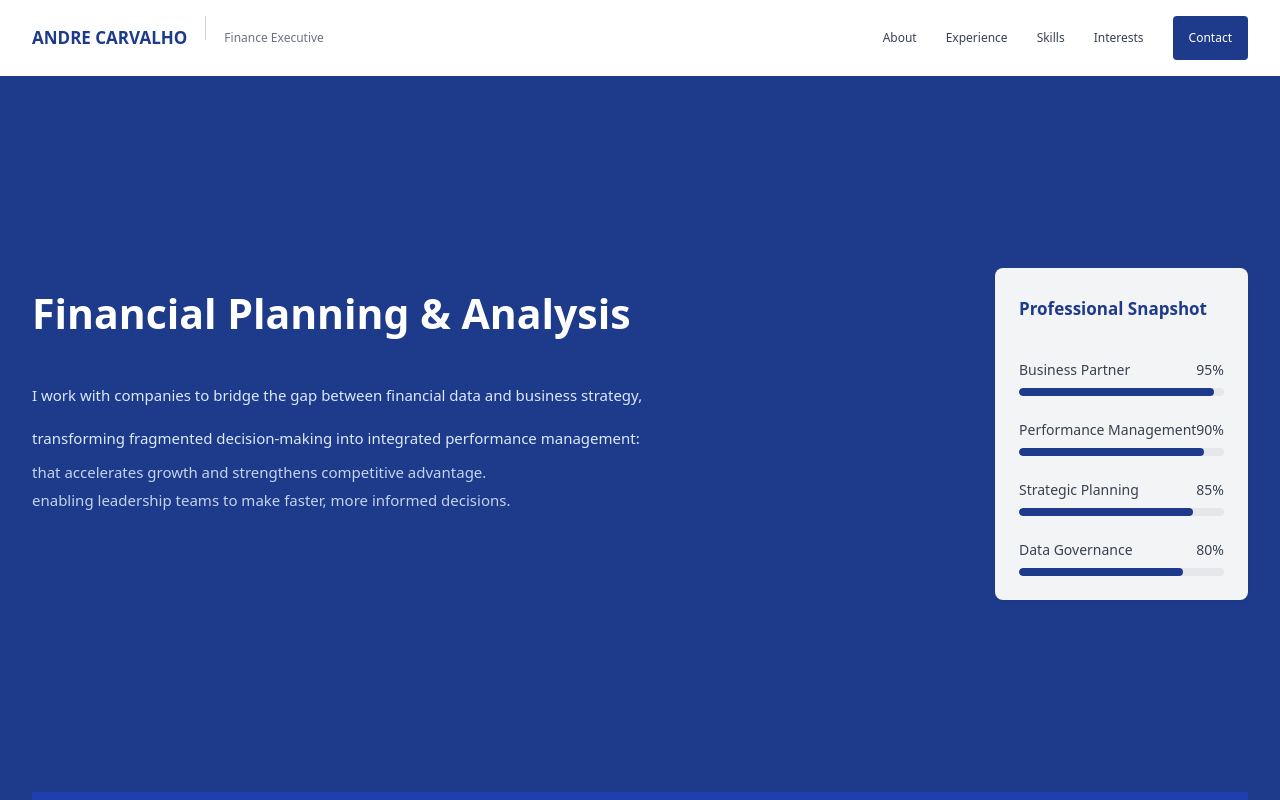
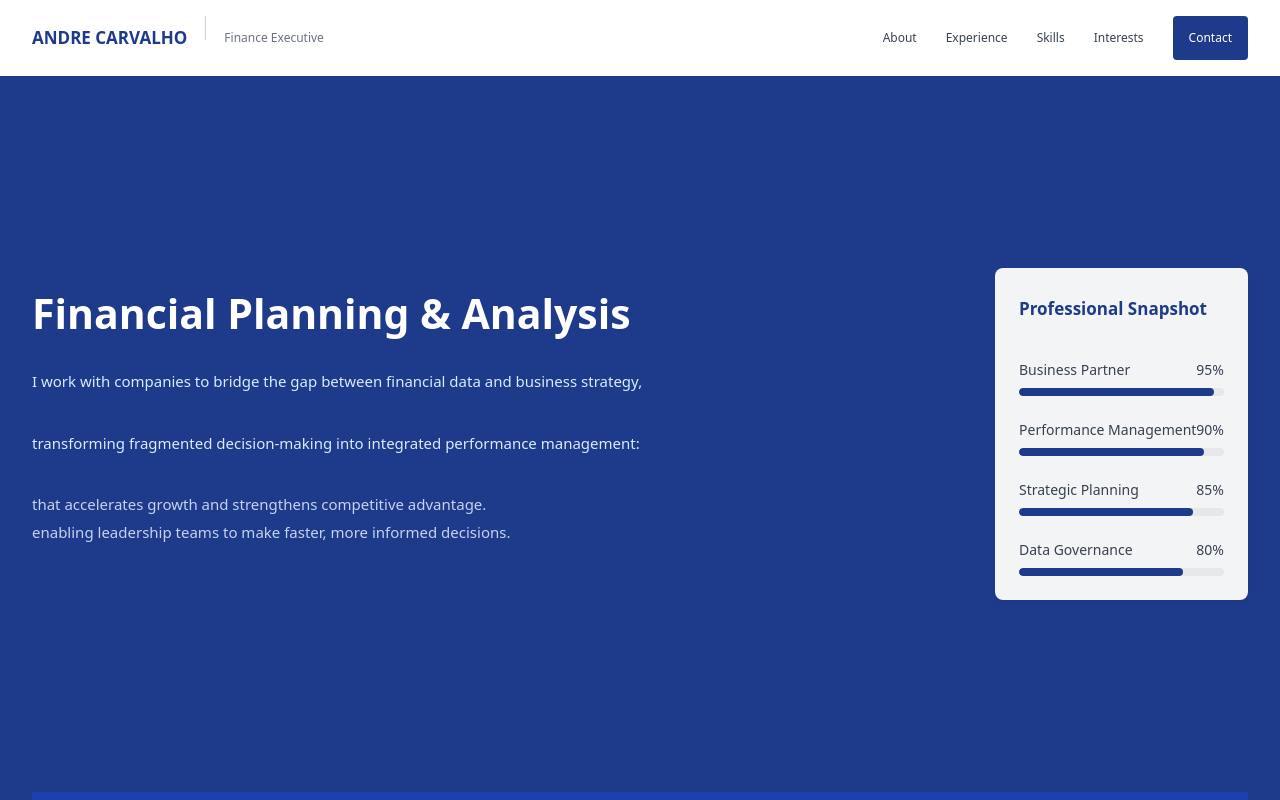
Before and after one commit to andrecarva/andre.github.io, a React (Vite) app: page / in a window 1280 px wide. Shown: the top 800 px of the page. Built offline with nearby package versions, Linux system fonts and the light colour scheme.

Commit message:
Refactor: Evenly space lines in Hero section
Evenly space the lines in the Hero section.

```diff
--- a/src/components/sections/Hero.tsx
+++ b/src/components/sections/Hero.tsx
@@ -1,3 +1,4 @@
+
 import { cn } from "@/lib/utils";
 
 interface HeroProps {
@@ -13,13 +14,13 @@ export function Hero({ className }: HeroProps) {
             <h1 className="text-white text-[41px] font-bold leading-none mr-[47px] max-md:mr-2.5">
               Financial Planning & Analysis
             </h1>
-            <p className="mt-[46px]">
+            <p className="mt-8">
               I work with companies to bridge the gap between financial data and business strategy,
             </p>
-            <p className="mt-[13px]">
+            <p className="mt-8">
               transforming fragmented decision-making into integrated performance management:
             </p>
-            <p className="text-[rgba(195,212,240,1)] leading-7 mt-[5px]">
+            <p className="text-[rgba(195,212,240,1)] leading-7 mt-8">
               that accelerates growth and strengthens competitive advantage.
               <br />
               enabling leadership teams to make faster, more informed decisions.
```
